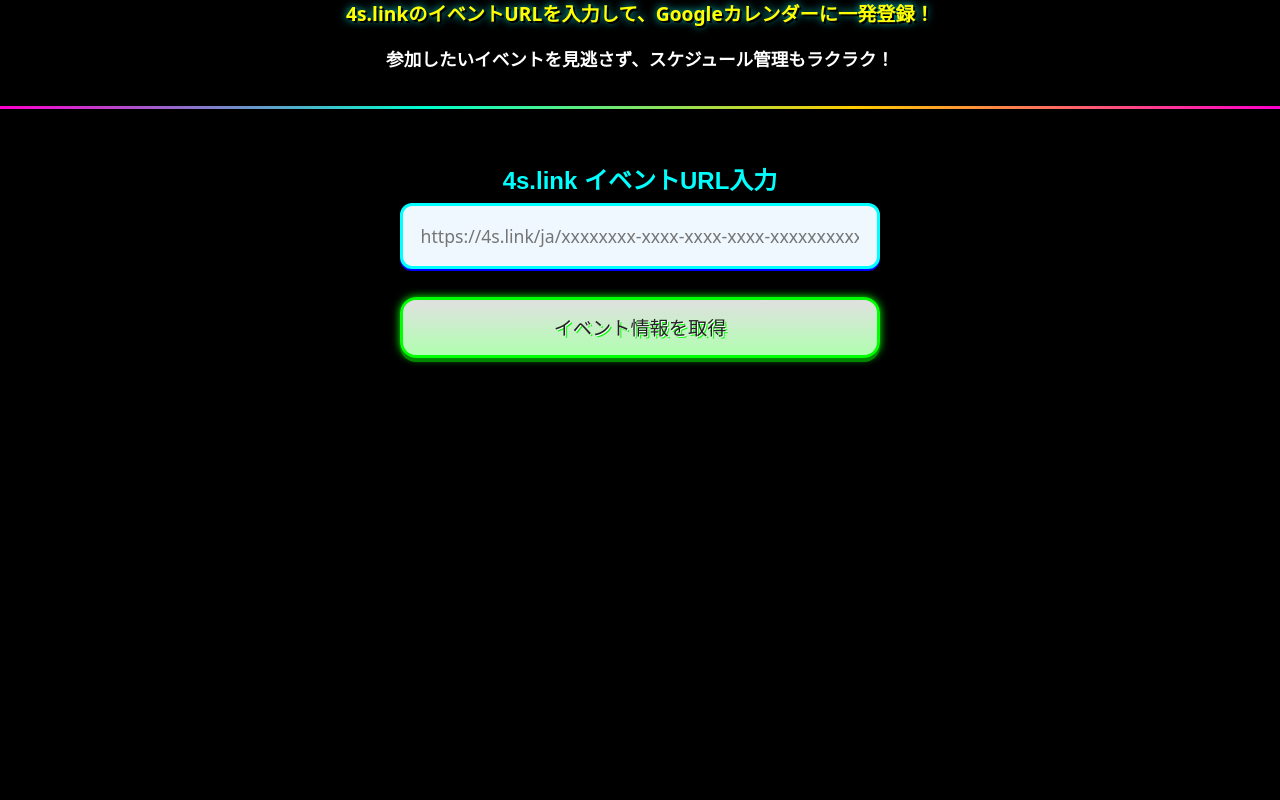
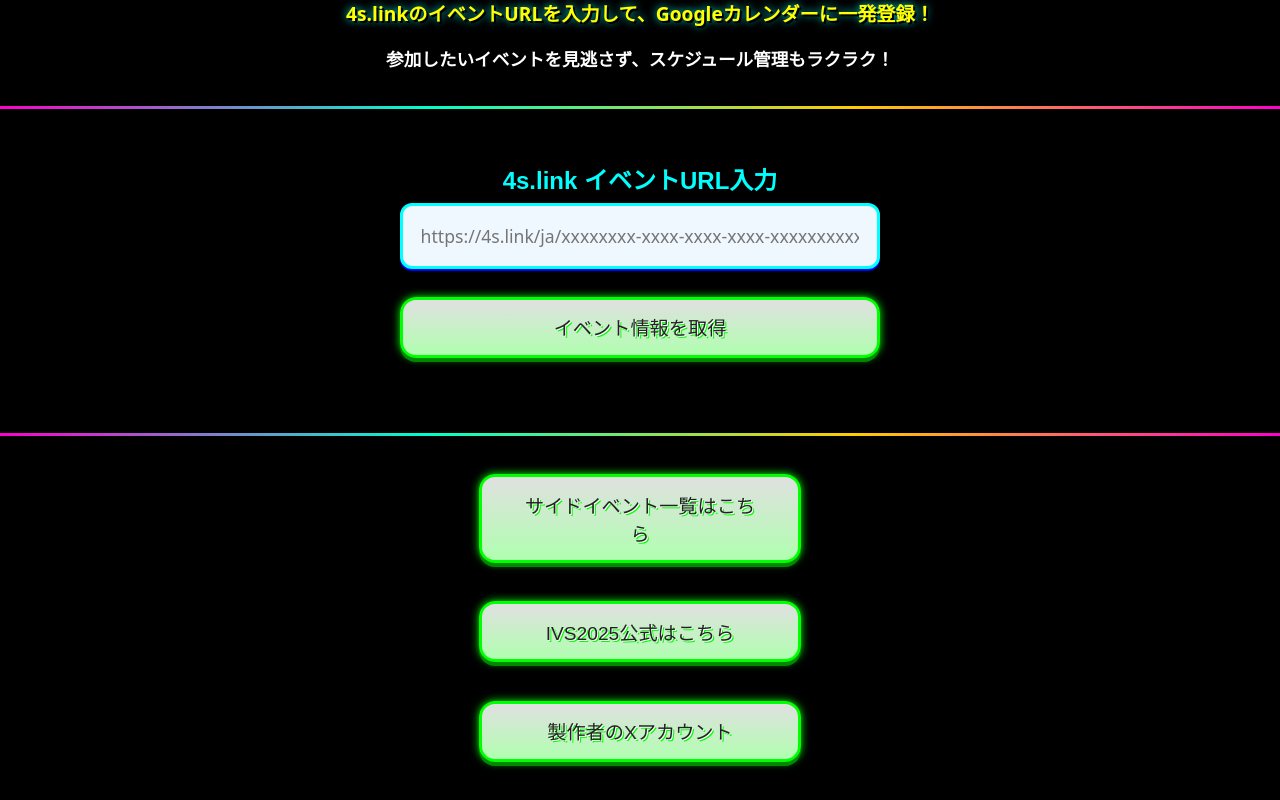
Before and after one commit to nekonenene/ivs_side_event_to_google_calendar, a Next.js app: page / in a window 1280 px wide. Shown: the part 217-1017 px from the top of the page. Before the commit the page ends 830 px from the top, so only its background shows below. Built offline with nearby package versions, Linux system fonts and the light colour scheme; a web font is replaced by a local one.

Commit message:
各種リンクを追加

```diff
--- a/src/app/globals.css
+++ b/src/app/globals.css
@@ -80,7 +80,7 @@
   background: #111;
   color: #fff;
   padding: 0.5em 0;
-  margin: 0 auto;
+  margin: 30px auto 0;
   width: 80vw;
   max-width: 700px;
   overflow: hidden;
--- a/src/app/page.tsx
+++ b/src/app/page.tsx
@@ -31,7 +31,7 @@
   }, []);
 
   return (
-    <main className="app-bg font-mochiy" style={{ minHeight: "100vh", textAlign: "center", paddingTop: "30px" }}>
+    <main className="app-bg font-mochiy" style={{ minHeight: "100vh", textAlign: "center" }}>
       {/* お知らせスクロールボックス */}
       <div className="marquee-box">
         <span className="marquee-content">
@@ -52,6 +52,34 @@
       </div>
       <hr />
       <EventExtractor />
+      <hr />
+      <a
+        href="https://4s.link/ja/explore"
+        target="_blank"
+        rel="noopener noreferrer"
+        className="tacky-btn"
+        style={{ display: 'block', width: '240px', textDecoration: 'none', margin: '2em auto' }}
+      >
+        サイドイベント一覧はこちら
+      </a>
+      <a
+        href="https://4s.link/ja/explore"
+        target="_blank"
+        rel="noopener noreferrer"
+        className="tacky-btn"
+        style={{ display: 'block', width: '240px', textDecoration: 'none', margin: '2em auto' }}
+      >
+        IVS2025公式はこちら
+      </a>
+      <a
+        href="https://x.com/yokoe24"
+        target="_blank"
+        rel="noopener noreferrer"
+        className="tacky-btn"
+        style={{ display: 'block', width: '240px', textDecoration: 'none', margin: '2em auto' }}
+      >
+        製作者のXアカウント
+      </a>
     </main>
   );
 }
```
